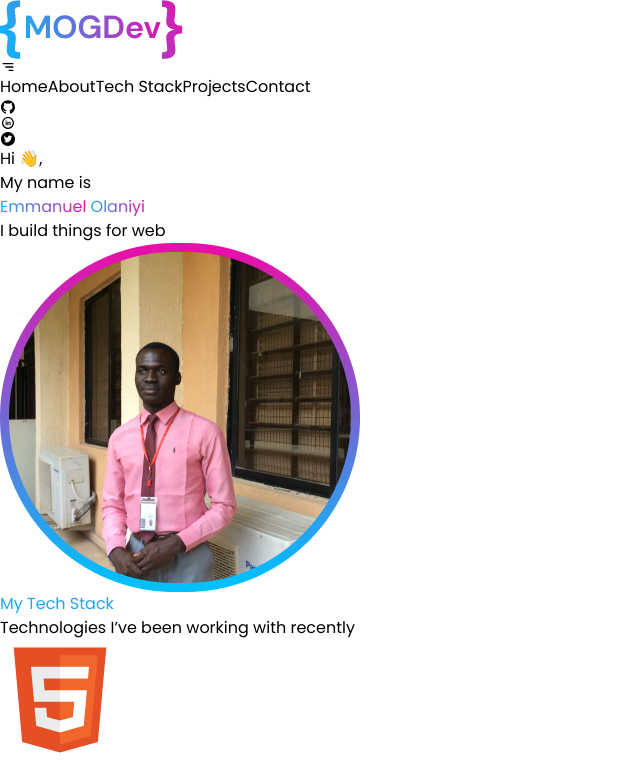
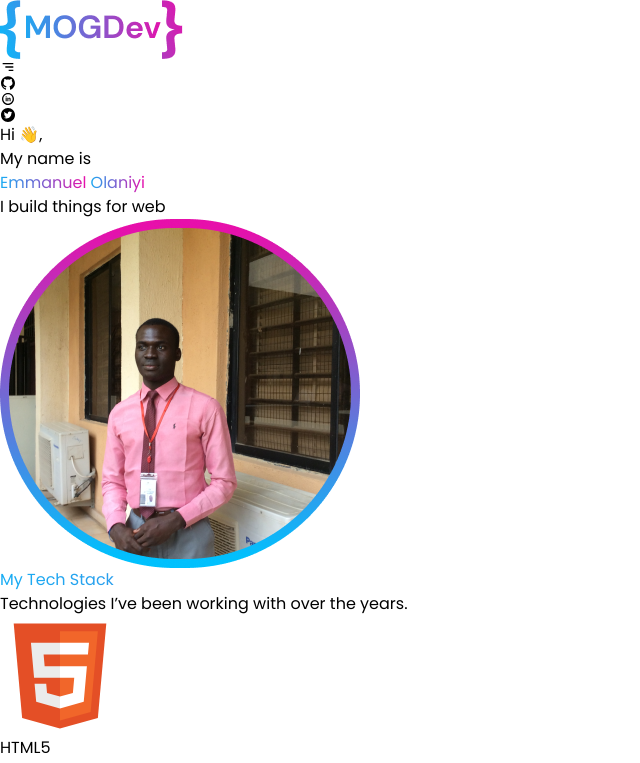
Before and after one commit to himarnoel/Portfolio, a React (Vite) app: page / in a window 1280 px wide. Shown: the top 763 px of the page, without its empty margins (0-640 px from the left). Built offline with nearby package versions, Linux system fonts and the light colour scheme.

Commit message:
adjusting nav

```diff
--- a/src/Components/NavBar.tsx
+++ b/src/Components/NavBar.tsx
@@ -1,13 +1,7 @@
-
 import logo from "../assets/logo.png";
-import {
-  AiFillGithub,
-
-  AiFillTwitterCircle,
-} from "react-icons/ai";
+import { AiFillGithub, AiFillTwitterCircle } from "react-icons/ai";
 import { BiMenuAltRight } from "react-icons/bi";
 import { TiSocialLinkedinCircular } from "react-icons/ti";
-
 
 const NavBar = () => {
   return (
@@ -17,27 +11,12 @@ const NavBar = () => {
         <img
           src={logo}
           alt=""
-          className="object-contain w-[6rem] lg:w-[9rem]"
+          className="object-contain w-[6rem] md:w-[10rem] lg:w-[9rem]"
         />
         <div className="">
-          <BiMenuAltRight className="text-4xl lg:hidden" />
+          <BiMenuAltRight className="text-4xl md:text-6xl lg:hidden" />
         </div>
         <div className="hidden lg:flex gap-x-4 font-medium text-[#666666] ">
-          <a href="" className="e">
-            Home
-          </a>
-          <a href="" className="e">
-            About
-          </a>
-          <a href="" className="e">
-            Tech Stack
-          </a>
-          <a href="" className="e">
-            Projects
-          </a>
-          <a href="" className="e">
-            Contact
-          </a>
           <AiFillGithub className="text-3xl" />
           <TiSocialLinkedinCircular className="text-3xl" />
           <AiFillTwitterCircle className="text-3xl" />
--- a/src/Components/Tabs/Projects.tsx
+++ b/src/Components/Tabs/Projects.tsx
@@ -8,7 +8,7 @@ const Projects = () => {
   const hooks = useTab();
   return (
     <div>
-      <div className="mt-20 lg:mt-32 text-center">
+      <div className="mt-20 md:mt-0 lg:mt-32 text-center">
         <h1 className="project-text text-[48px] font-bold">Projects</h1>
         <p className="text-xl font-light mt-4 ">Things I’ve built so far</p>
       </div>
--- a/src/Components/Tabs/TabFiles/WebApplication.tsx
+++ b/src/Components/Tabs/TabFiles/WebApplication.tsx
@@ -6,14 +6,17 @@ const WebApplication = () => {
   const data = ProjectData();
   return (
     <div>
-      <div className="grid lg:grid-cols-3 place-items-start gap-y-10 gap-x-20 mt-20">
-        {data.map((item, index) => (
-          <div className="w-full shadow-[2px_2px_100px_0px_rgba(0,_0,_0,_0.20)]  rounded-[20px] min-h-[32rem] pb-4">
-            <a href="https://lurm.vercel.app/" target="_blank">
+      <div className="grid md:grid-cols-2 lg:grid-cols-3 place-items-start gap-y-10 gap-x-20 mt-20">
+        {data.map((item, index: number) => (
+          <div
+            key={index}
+            className="w-full shadow-[2px_2px_100px_0px_rgba(0,_0,_0,_0.20)]  rounded-[20px] min-h-[32rem] pb-4"
+          >
+            <a href={item.previewlink} target="_blank">
               <img src={item.image} alt="" className="w-full object-fill" />
             </a>
             <div className="flex flex-col  gap-y-4 w-full px-4 pb-2">
-              <p className="text-[#000] text-[28px]  font-bold">{item.title}</p>
+              <p className="text-[#000] text-[20px]  font-bold">{item.title}</p>
               <p className="text-justify">{item.text}</p>
               <p className="flex items-center gap-x-2">
                 <span className="text-[16px] font-[400] text-[#42446E]">
--- a/src/Components/Tools.tsx
+++ b/src/Components/Tools.tsx
@@ -15,7 +15,7 @@ const Tools = () => {
       <div className="mt-20 lg:mt-4 text-center">
         <h1 className="project-text text-[48px] font-bold">My Tech Stack</h1>
         <p className="text-xl font-light mt-4 ">
-          Technologies I’ve been working with recently
+          Technologies I’ve been working with over the years.
         </p>
       </div>
       <div className="w-full flex  gap-x-20 justify-center flex-wrap place-items-center gap-y-20 mt-20">
```
